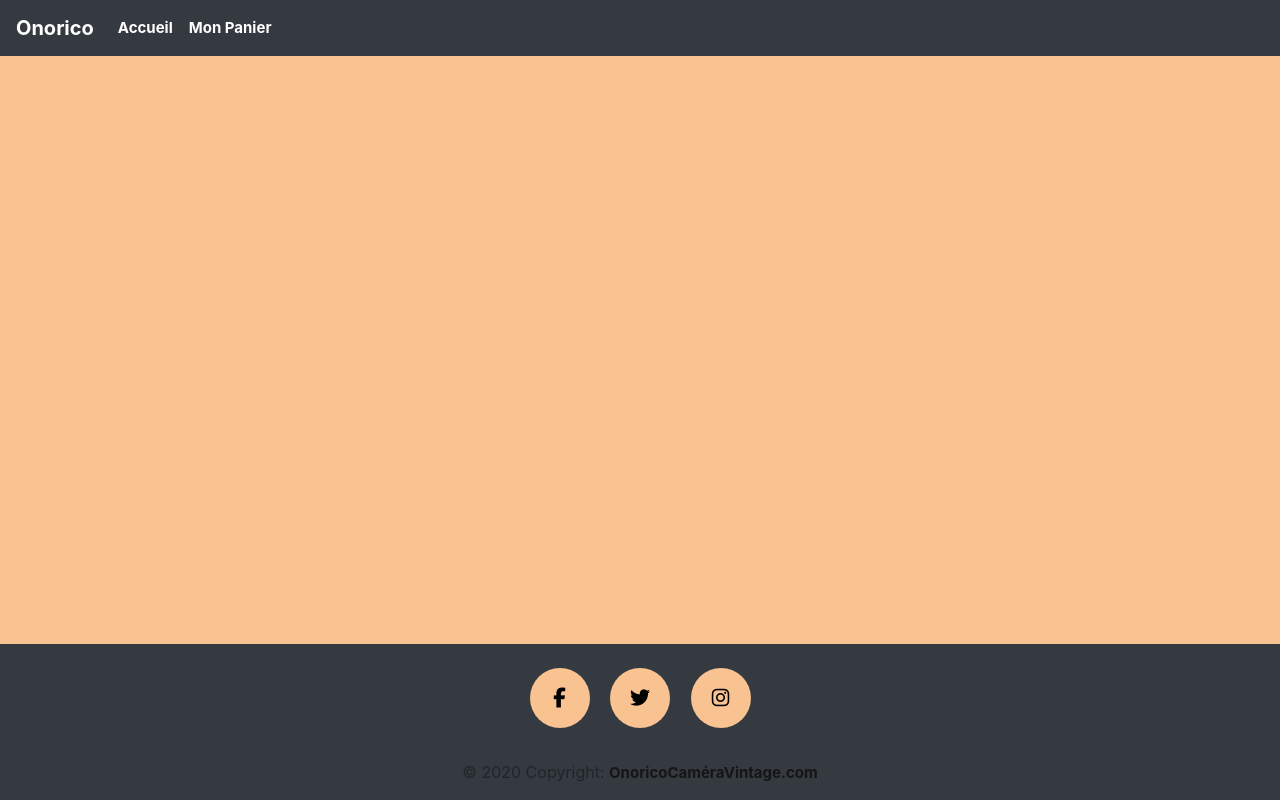
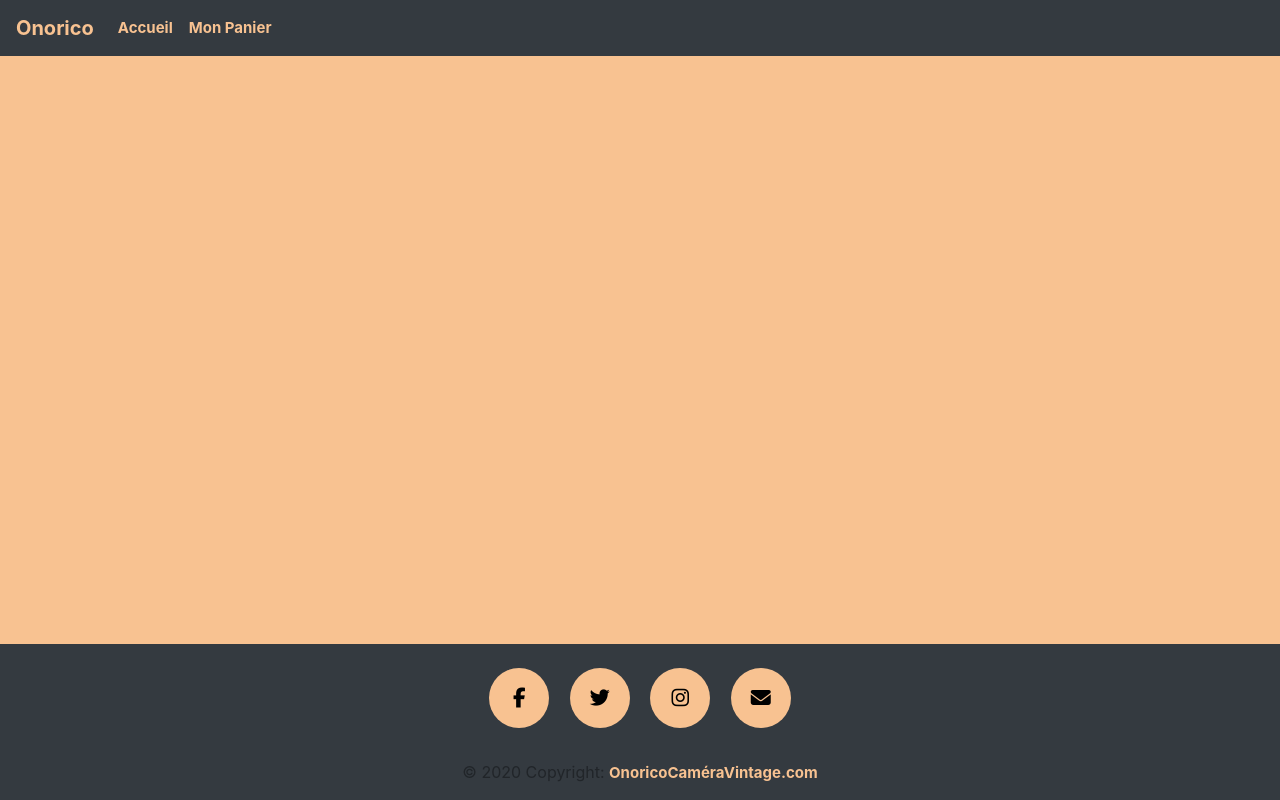
Before and after one commit to gregriedo/P5-site-e-commerce, a plain HTML site: page index.html in a window 1280 px wide. Drawn offline with nearby package versions, Linux system fonts and the light colour scheme; no server answers.

Commit message:
modification du code HTML dans index.html

```diff
--- a/index.html
+++ b/index.html
@@ -14,26 +14,20 @@
 </head>
 
   <body>
-    <nav class="navbar navbar-expand-lg navbar-dark bg-dark">
-    <button class="navbar-toggler" type="button" data-toggle="collapse" data-target="#navbarTogglerDemo03" aria-controls="navbarTogglerDemo03" aria-expanded="false" aria-label="Toggle navigation">
-      <span class="navbar-toggler-icon"></span>
-    </button>
-    <a class="navbar-brand" href="index.html">Onorico</a>
-
-    <div class="collapse navbar-collapse float-right mr-2" id="navbarTogglerDemo03">
-      <ul class="navbar-nav mr-auto mt-2 mt-lg-0">
-        <li class="nav-item active">
-          <a class="nav-link" href="index.html"><span>Accueil</span></a>
-        </li>
-        <li class="nav-item active">
-          <a class="nav-link" href="panier.html"><span>Mon Panier</span></a>
-        </li>
-      </ul>
-
-    </div>
-  </nav>
+      <nav class="navbar navbar-expand-lg navbar-dark bg-dark">
+        <a class="navbar-brand" href="index.html"><span class="link">Onorico</span></a>
+        <button class="navbar-toggler" type="button" data-toggle="collapse" data-target="#navbarNavAltMarkup" aria-controls="navbarNavAltMarkup" aria-expanded="false" aria-label="Toggle navigation">
+          <span class="navbar-toggler-icon"></span>
+        </button>
+        <div class="collapse navbar-collapse" id="navbarNavAltMarkup">
+          <div class="navbar-nav">
+                <a class="nav-item nav-link active" href="index.html"><span class="link">Accueil</span><span class="sr-only">(current)</span></a>
+                <a class="nav-item nav-link" href="panier.html"><span class="link">Mon Panier</span></a>
+          </div>
+        </div>
+      </nav>
     <main class="container" >
-      <div class="row mt-5" id="main"></div>
+      <div class="row mt-5 " id="main"></div>
     </main>
 
 
@@ -60,6 +54,11 @@
               <i class="fab fa-instagram"></i>
             </a>
           </li>
+          <li class="list-inline-item">
+            <a href="mailto:onorico@gmail.com" class="btn-floating btn-envelope mx-1">
+              <i class="fas fa-envelope"></i>
+            </a>
+          </li>
         </ul>
     <!-- Social buttons -->
 
@@ -68,14 +67,15 @@
 
   <!-- Copyright -->
       <div class="footer-copyright text-center py-3">© 2020 Copyright:
-        <a href="#">OnoricoCaméraVintage.com</a>
+        <a class="link" href="#">OnoricoCaméraVintage.com</a>
       </div>
   <!-- Copyright -->
 
     </footer>
 
     <script src="./scripts/index.js"></script>
-
+    <script src="https://code.jquery.com/jquery-3.5.1.slim.min.js" integrity="sha384-DfXdz2htPH0lsSSs5nCTpuj/zy4C+OGpamoFVy38MVBnE+IbbVYUew+OrCXaRkfj" crossorigin="anonymous"></script>
+    <script src="https://cdn.jsdelivr.net/npm/bootstrap@4.5.3/dist/js/bootstrap.min.js" integrity="sha384-w1Q4orYjBQndcko6MimVbzY0tgp4pWB4lZ7lr30WKz0vr/aWKhXdBNmNb5D92v7s" crossorigin="anonymous"></script>
 
   </body>
 </html>
```
